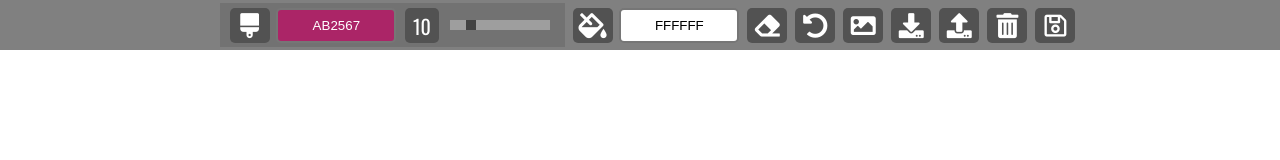
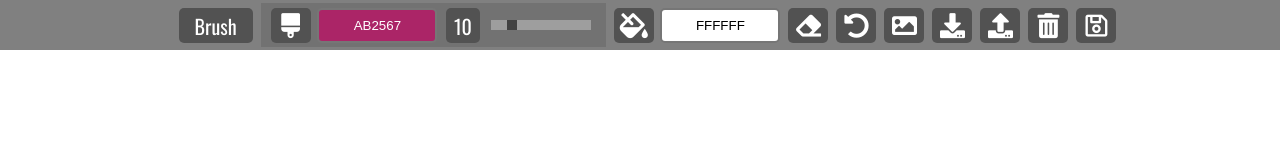
Before and after one commit to JacintoDesign/paint-clone, a plain HTML site: page index.html in a window 1280 px wide. Drawn offline with nearby package versions, Linux system fonts and the light colour scheme.

Commit message:
active tool element

```diff
--- a/index.html
+++ b/index.html
@@ -12,6 +12,9 @@
 <body>
     <div class="container">
         <div class="top-bar">
+            <div class="active-tool">
+                <span id="active-tool" title="Active Tool">Brush</span>
+            </div>
             <div class="brush tool">
                 <i class="fas fa-brush" title="Brush"></i>
                 <input class="jscolor" value="ab2567" id="brush-color">
--- a/script.js
+++ b/script.js
@@ -1,4 +1,4 @@
-
+const activeToolEl = document.getElementById('active-tool');
 const brushColorBtn = document.getElementById('brush-color');
 const brushIcon = document.querySelector('.fa-brush');
 const brushSize = document.getElementById('brush-size');
@@ -36,16 +36,20 @@ brushSlider.addEventListener('change', () => {
 });
 
 // Setting Brush Color
-brushColorBtn.addEventListener('change', () => currentColor = `#${brushColorBtn.value}`);
+brushColorBtn.addEventListener('change', () => {
+    currentColor = `#${brushColorBtn.value}`;
+});
 
 // Eraser
 eraser.addEventListener('click', () => {
+    activeToolEl.innerText = 'Eraser';
     currentColor = myCanvas.fillStyle;
     currentSize = 50;
 });
 
 // Switch back to Brush
 brushIcon.addEventListener('click', () => {
+    activeToolEl.innerText = 'Brush';
     currentColor = `#${brushColorBtn.value}`;
     currentSize = 10;
 });
@@ -115,6 +119,8 @@ function onMouseMove(canvas, event) {
     }
 }
 
+// TO DO: consider some logic that detects if a line was drawn from eraser, dynamically change items in the drawn array to be whatever the current bucket color is
+
 // Store Drawn Lines in DrawnArray
 function storeDrawn(x, y, size, color) {
     var line = {
--- a/style.css
+++ b/style.css
@@ -17,6 +17,20 @@ body {
     background-color: grey;
     display: flex;
     justify-content: center;
+}
+
+.active-tool {
+    position: relative;
+    top: 10px;
+}
+
+.active-tool > span {
+    background-color: rgb(82, 82, 82);
+    border-radius: 5px;
+    padding: 2.5px 16px;
+    color: white;
+    font-size: 20px;
+    user-select: none;
 }
 
 .tool {
@@ -39,10 +53,6 @@ body {
     width: 40px;
     text-align: center;
     cursor: pointer;
-}
-
-.fa-brush, .fa-fill-drip {
-    cursor: default;
 }
 
 .fas:hover, .far:hover {
```
